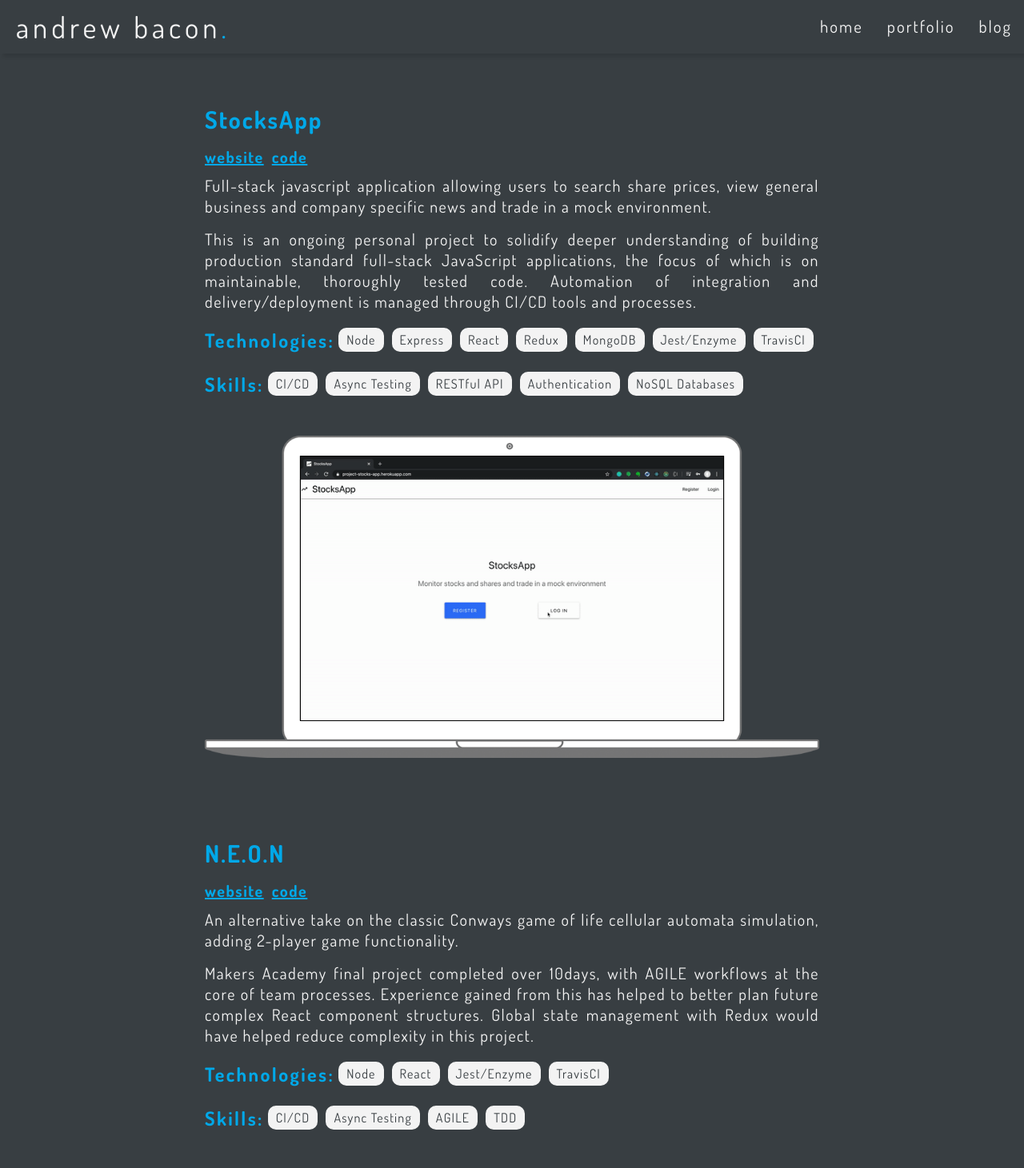
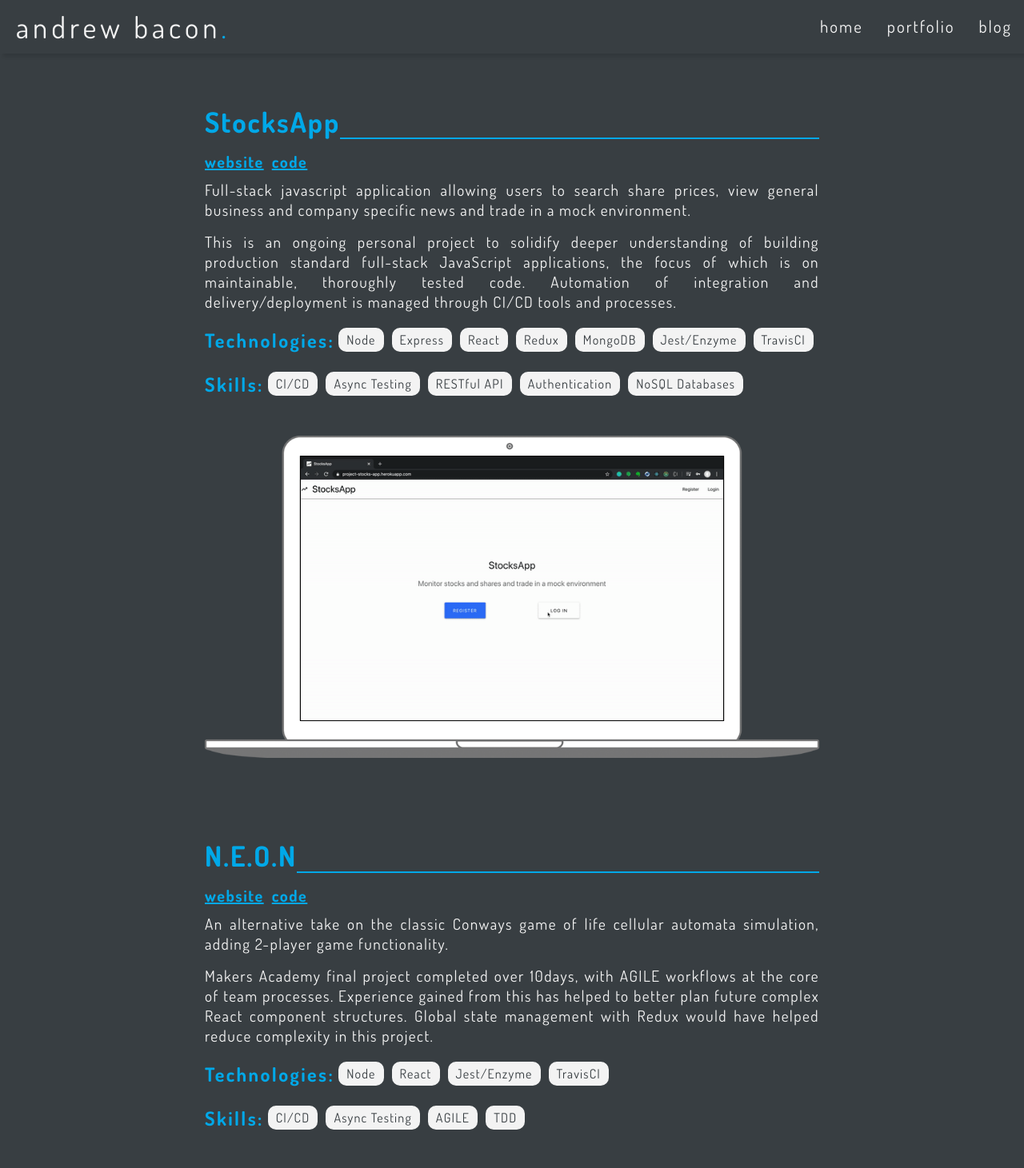
Before and after one commit to ajbacon/andrewbacon, a React (Create React App) app: page /portfolio in a window 1280 px wide. Shown: the top 1461 px of the page at 80% size. Built offline with nearby package versions, Linux system fonts and the light colour scheme.

Commit message:
chore: add spacer lines between portfolio items

```diff
--- a/src/components/Portfolio.css
+++ b/src/components/Portfolio.css
@@ -17,7 +17,15 @@
 .portfolio-info {
   margin-bottom: 30px;
 }
+
+.title-line {
+  flex-grow:1;
+  border-bottom: 2px solid #00A8E8;;
+}
+
+
 .portfolio-title {
+  display:flex;
   font-size: 30px;
   font-weight: bold;
   letter-spacing: 0.125em;
--- a/src/components/Portfolio.js
+++ b/src/components/Portfolio.js
@@ -7,7 +7,10 @@ const Portfolio = () => {
     <div className='portfolio'>
       <div className='portfolio-item'>
         <div className='portfolio-info'>
-          <div className='portfolio-title'>StocksApp</div>
+          <div className='portfolio-title'>
+            <h3>StocksApp</h3>
+            <div className='title-line'></div>
+          </div>
           <div className='portfolio-links'>
             <a href='https://project-stocks-app.herokuapp.com/'>website</a>
             <a href='https://github.com/ajbacon/StocksApp'>code</a>
@@ -78,7 +81,10 @@ const Portfolio = () => {
 
       <div className='portfolio-item'>
         <div className='portfolio-info'>
-          <div className='portfolio-title'>N.E.O.N</div>
+          <div className='portfolio-title'>
+            <h3>N.E.O.N</h3>
+            <div className='title-line'></div>
+          </div>
           <div className='portfolio-links'>
             <a href='https://neon-simulation.herokuapp.com/'>website</a>
             <a href='https://github.com/even13/game_of_life'>code</a>
--- a/src/index.css
+++ b/src/index.css
@@ -16,7 +16,7 @@ body {
 p {
   margin-bottom: 15px;
   letter-spacing: 0.075em;
-  font-size: 1.25em;
+  font-size: 1.2em;
   text-align: justify;
 }
 
```
